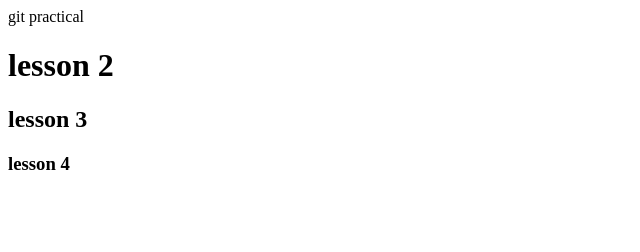
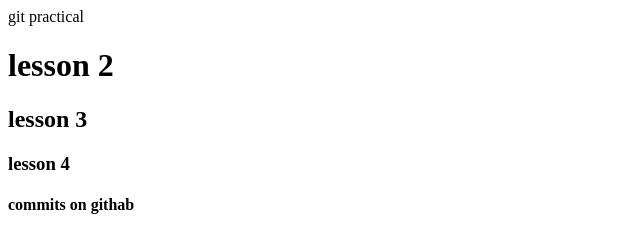
Before and after one commit to Shpilkan/git-test, a plain HTML site: page index.html in a window 1280 px wide. Shown: the whole page, without its empty margins (0-640 px from the left). Drawn offline with Linux system fonts and the light colour scheme.

Commit message:
h4 was added

```diff
--- a/index.html
+++ b/index.html
@@ -11,6 +11,7 @@
     <h1> lesson 2 </h1>
     <h2> lesson 3 </h2>
     <h3> lesson 4 </h3>
+    <h4> commits on githab   </h4>
 </body>
 
 </html>
```
